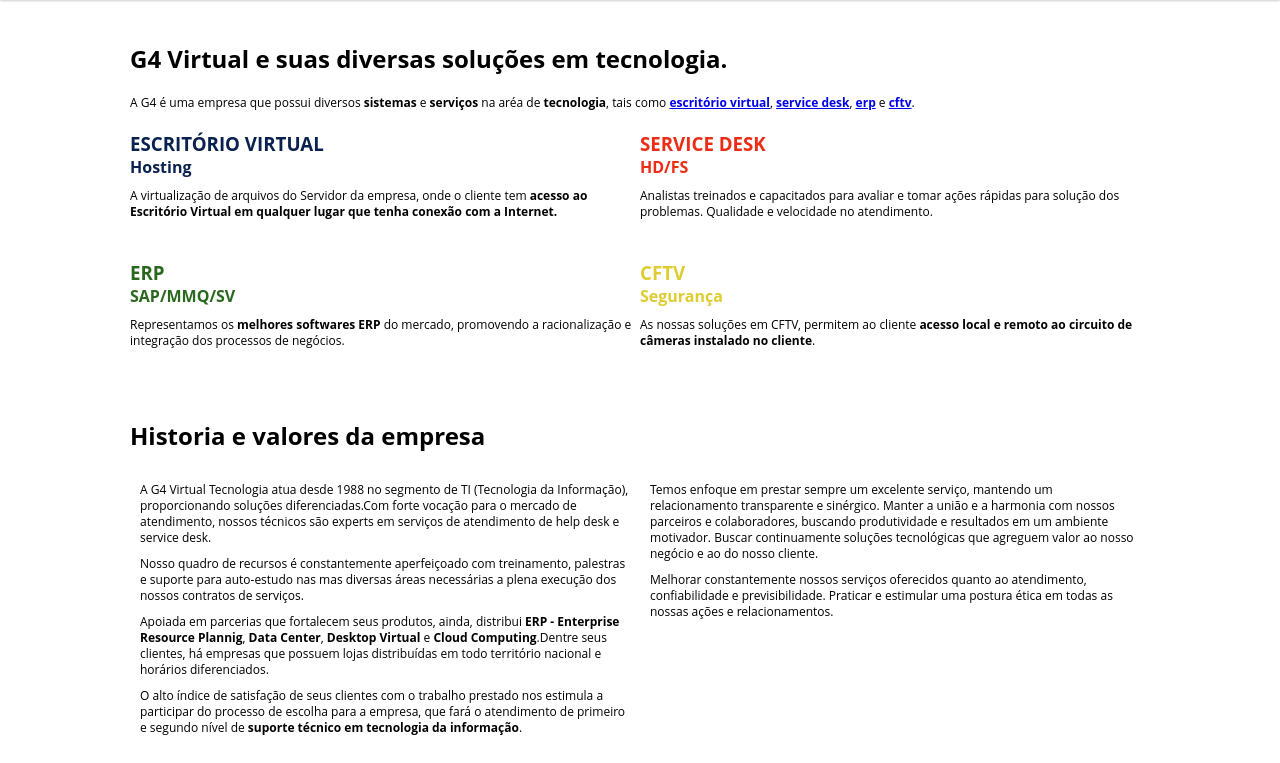
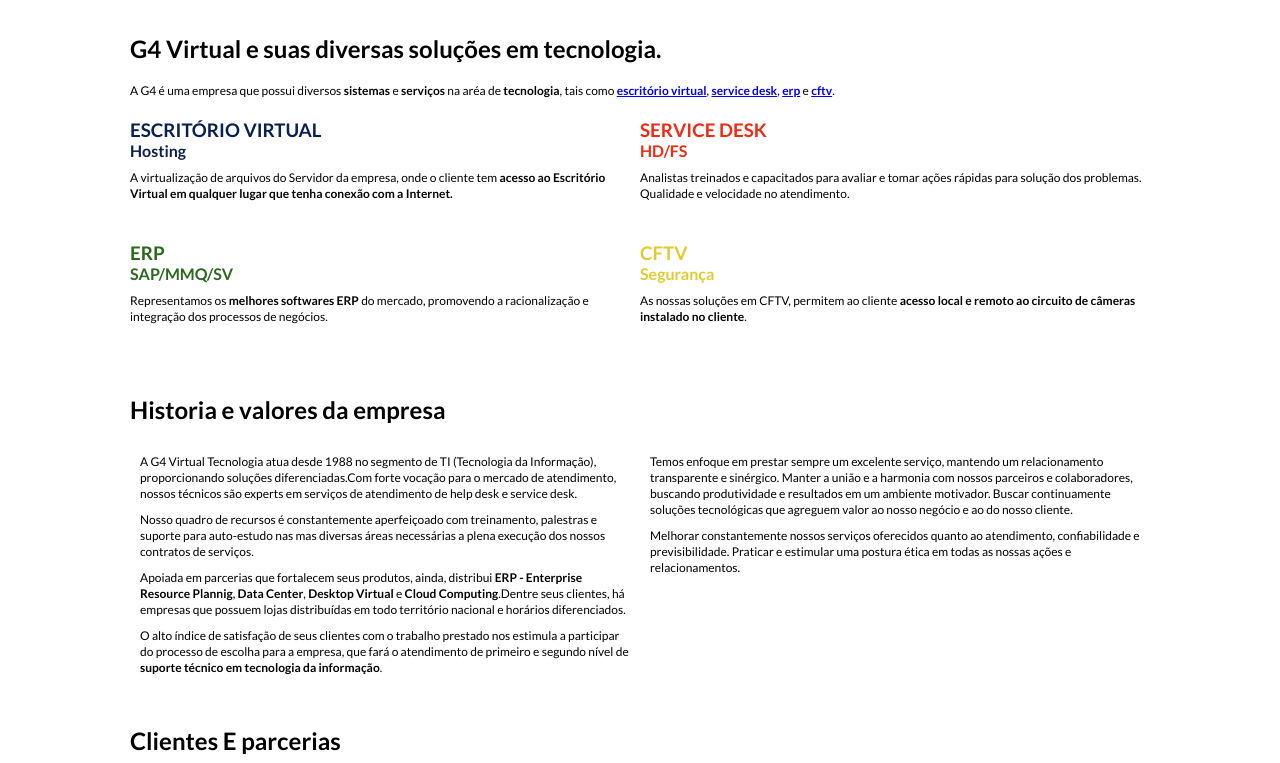
Before and after one commit to dev-pmartins/seo-g4-virtual, a plain HTML site: page index.html in a window 1280 px wide. Shown: the part 119-882 px from the top of the page. Drawn offline with Linux system fonts and the light colour scheme.

Commit message:
Adição de outra fonte

```diff
--- a/index.html
+++ b/index.html
@@ -6,7 +6,7 @@
     <meta name="description" content="Serviços em Tecnologia.">
     <meta name="keywords" content="ERP, SAP, MMQ, CFTV, Escritório Virtual, Service Desk">
     <title>G4 Virtual - Serviços em tecnologia</title>
-
+    <link href='https://fonts.googleapis.com/css?family=Lato:400,700,300,900' rel='stylesheet' type='text/css'>
     <link rel="stylesheet" href="stylesheets/g4-style.css">
     <meta name="viewport" content="width=device-width, initial-scale=1, user-scalable=no">
     <!--[if lt IE 9]>
--- a/stylesheets/g4-style.css
+++ b/stylesheets/g4-style.css
@@ -6,13 +6,13 @@
 	width: 100%;
 }
 p{
-	font-family: 'Open Sans', sans-serif;
+	font-family: 'Lato', sans-serif;
     font-size: 12px;
     line-height: 16px;
     margin: 10px 0;
 }
 h1,h2,h3,h4,h5,h6, .top-nav-iten{
-	font-family: 'Open Sans', sans-serif;
+	font-family: 'Lato', sans-serif;
 }
 h2{
 	margin: 20px 0;
```
